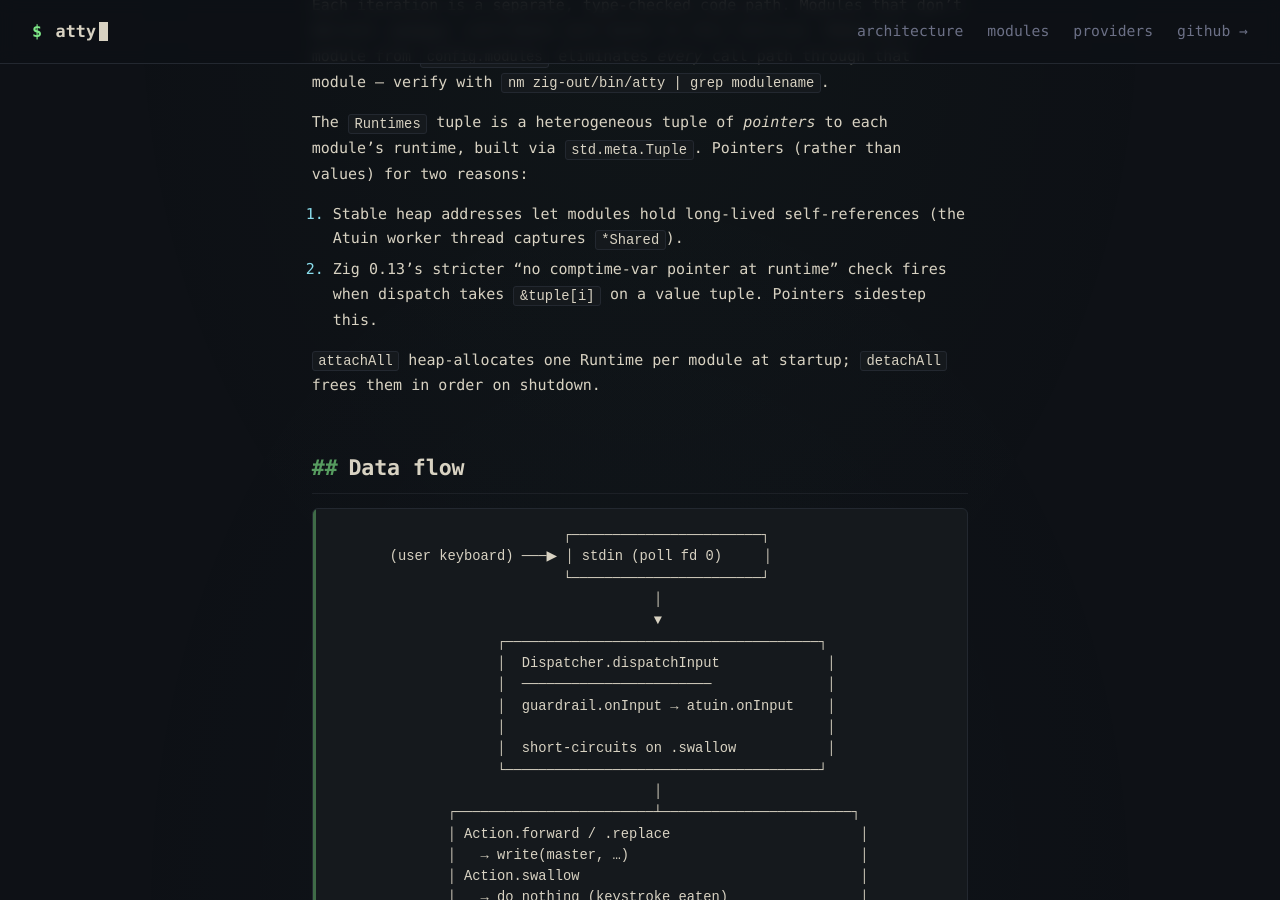
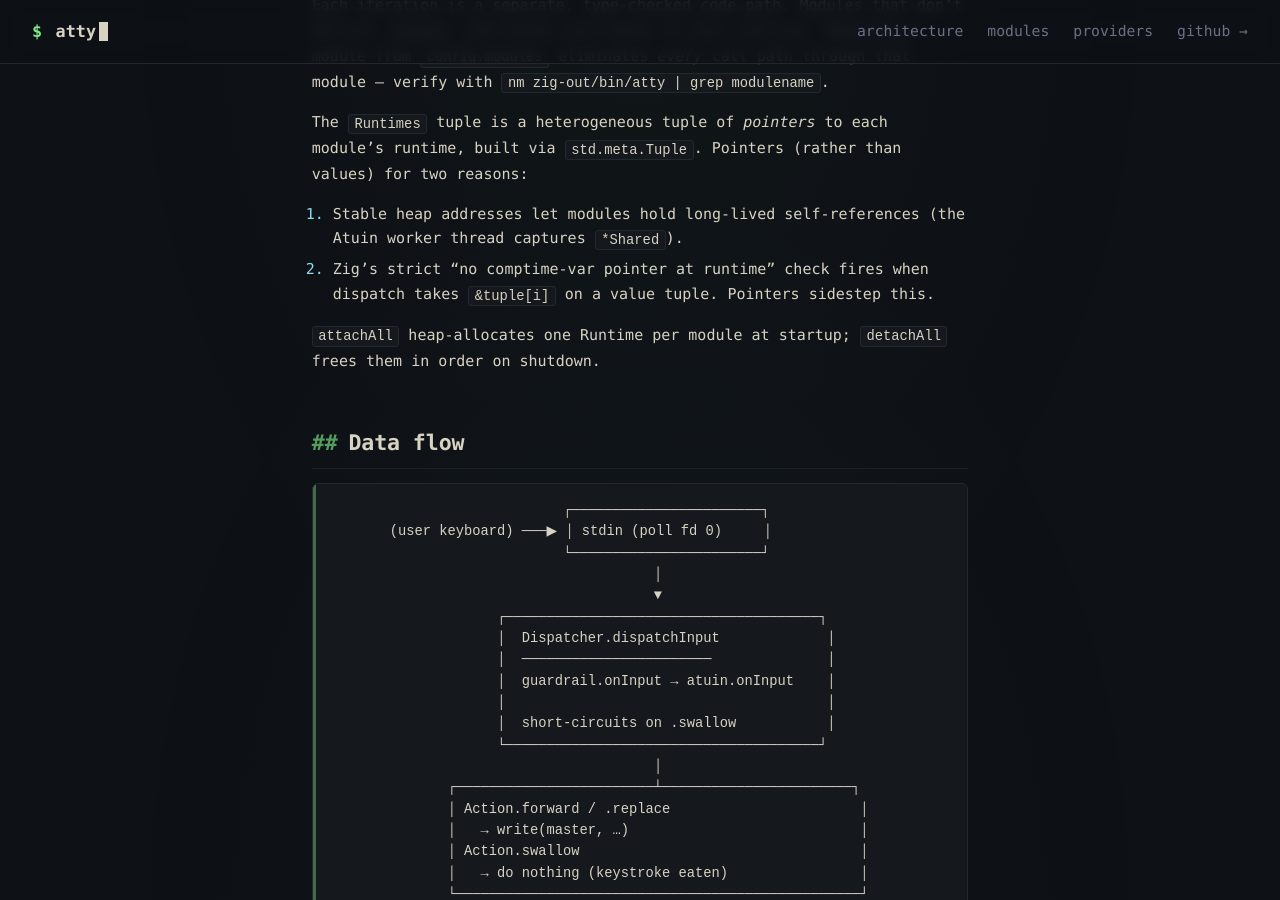
Before and after one commit to fentas/atty, a Jekyll site: the page built from docs/architecture.md, in a window 1280 px wide and 900 px high, scrolled down 1088 px. Built offline with Jekyll 4.4.1, drawn with Linux system fonts in a browser that asks for light colours; some of the changed text lies outside the part shown.

Commit message:
docs: refresh Zig version references to 0.16
Sweep leftover "Zig 0.13" mentions in the README badge, install
hints, footer copy, architecture/dispatch/pty comments, and the
CONTRIBUTING example. Where the original phrasing was tied to a
specific compiler version, rewrite as "Zig's strict ..." so the
note stays accurate across future bumps.

No code or behaviour changes — comments and docs only.

Co-Authored-By: Claude Opus 4.7 (1M context) <noreply@anthropic.com>

```diff
--- a/docs/_layouts/default.html
+++ b/docs/_layouts/default.html
@@ -34,7 +34,7 @@
 
   <footer>
     <p>
-      <span class="prompt">#</span> Suckless-style PTY proxy in Zig 0.13 ·
+      <span class="prompt">#</span> Suckless-style PTY proxy in Zig 0.16 ·
       <a href="https://github.com/fentas/atty">source</a> ·
       <a href="https://atty.sh">atty.sh</a>
     </p>
--- a/docs/_layouts/home.html
+++ b/docs/_layouts/home.html
@@ -63,7 +63,7 @@
 
   <footer>
     <p>
-      <span class="prompt">#</span> Suckless-style PTY proxy in Zig 0.13 ·
+      <span class="prompt">#</span> Suckless-style PTY proxy in Zig 0.16 ·
       <a href="https://github.com/fentas/atty">source</a> ·
       <a href="https://atty.sh">atty.sh</a>
     </p>
--- a/docs/architecture.md
+++ b/docs/architecture.md
@@ -55,7 +55,7 @@ values) for two reasons:
 
 1. Stable heap addresses let modules hold long-lived self-references
    (the Atuin worker thread captures `*Shared`).
-2. Zig 0.13's stricter "no comptime-var pointer at runtime" check
+2. Zig's strict "no comptime-var pointer at runtime" check
    fires when dispatch takes `&tuple[i]` on a value tuple. Pointers
    sidestep this.
 
```
Also changed, not shown: CONTRIBUTING.md (+2 -2 lines), docs/index.md (+1 -1 lines), README.md, 2 other files.
